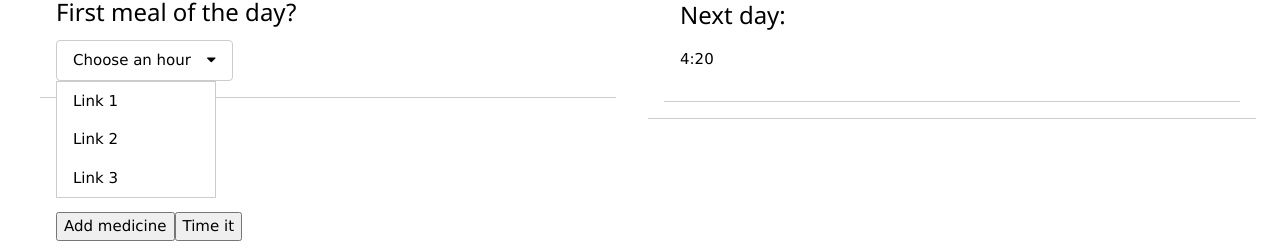
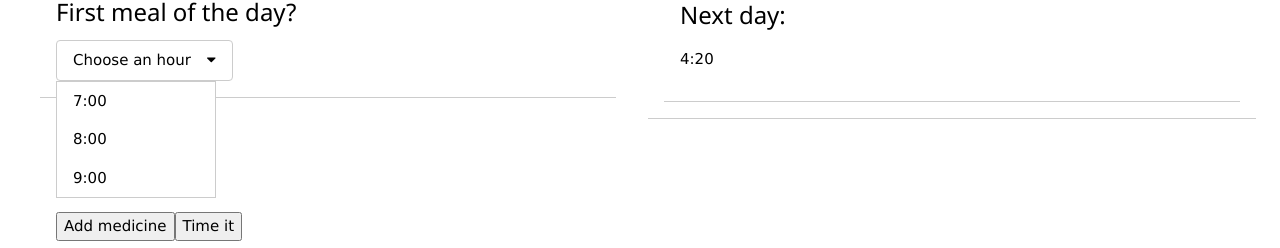
Before and after one commit to daini-rl/mx-minutes, a React (Create React App) app: page / in a window 1280 px wide. Both pictures are taken after a click on the button "Choose an hour". Shown: the part 250-498 px from the top of the page. Built offline with nearby package versions, Linux system fonts and the light colour scheme.

Commit message:
feat: create dropdown options

```diff
--- a/src/components/dropdown/dropdown.module.css
+++ b/src/components/dropdown/dropdown.module.css
@@ -1,3 +1,3 @@
 .dropdownContainer:hover {
-    background-color: transparent !important;
+    background-color: transparent;
 }
--- a/src/components/dropdown/index.tsx
+++ b/src/components/dropdown/index.tsx
@@ -3,16 +3,17 @@ import { useState } from 'react';
 import styles from './dropdown.module.css';
 
 export interface OptionItemI {
+    startItem?: JSX.Element;
     value: string | number;
     text: string | number;
 }
 
 interface DropdownI {
     defaultText?: string;
-    options?: Array<OptionItemI>;
+    options: Array<OptionItemI>;
 }
 
-export default function Dropdown({ defaultText = 'Choose your option' }: DropdownI) {
+export default function Dropdown({ defaultText = 'Choose your option', options }: DropdownI) {
     const [isOpen, setIsOpen] = useState(false);
 
     const handleChange = () => {
@@ -28,15 +29,12 @@ export default function Dropdown({ defaultText = 'Choose your option' }: Dropdow
                 </span>
             </button>
             <div className={`w3-dropdown-content w3-bar-block w3-border ${isOpen ? 'w3-show' : ''}`}>
-                <a href='abc.com' className='w3-bar-item w3-button'>
-                    Link 1
-                </a>
-                <a href='abc.com' className='w3-bar-item w3-button'>
-                    Link 2
-                </a>
-                <a href='abc.com' className='w3-bar-item w3-button'>
-                    Link 3
-                </a>
+                {options?.map((option, index) => (
+                    <button key={index} className='w3-bar-item w3-button' value={option.value}>
+                        {option.startItem && <span className='w3-margin-right'>{option.startItem}</span>}
+                        {option.text}
+                    </button>
+                ))}
             </div>
         </div>
     );
--- a/src/sections/test/index.tsx
+++ b/src/sections/test/index.tsx
@@ -17,7 +17,7 @@ export default function Test() {
                         <Select defaultText='Choose an hour' options={mealHours} />
                     </Card>
                     <Card isSecondary title='First meal of the day?'>
-                        <Dropdown defaultText='Choose an hour' />
+                        <Dropdown defaultText='Choose an hour' options={mealHours} />
                     </Card>
                     <Card isSecondary title='Medicine(s)'>
                         <p>{'Name >'}</p>
```
